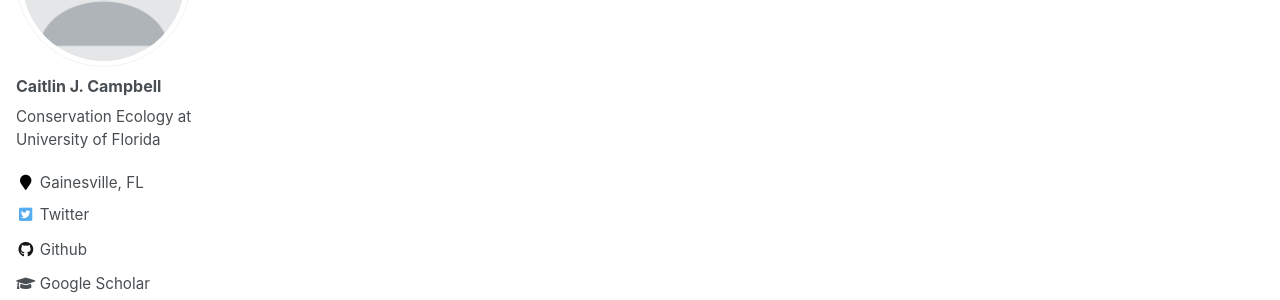
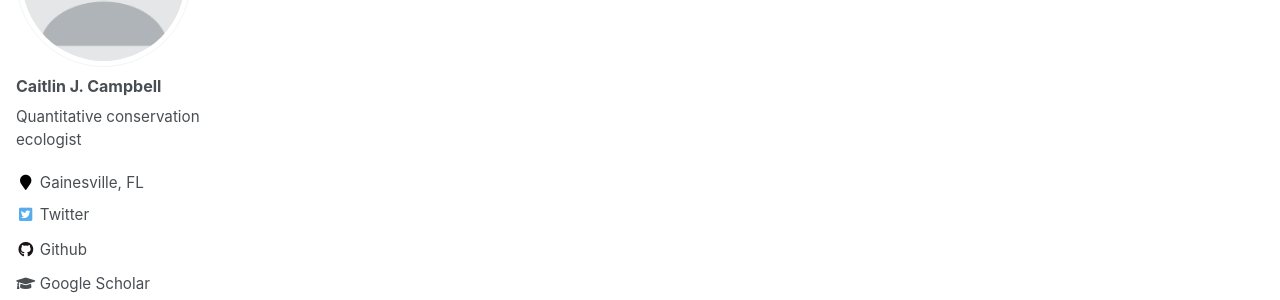
Before and after one commit to cjcampbell/cjcampbell.github.io, a Jekyll site: the page built from docs/_pages/about.md, in a window 1280 px wide. Shown: the part 213-513 px from the top of the page. Built offline with Jekyll 4.4.1, drawn with Linux system fonts in a browser that asks for light colours; some web fonts are replaced.

Commit message:
update bio

```diff
--- a/docs/_config.yml
+++ b/docs/_config.yml
@@ -82,7 +82,7 @@ analytics:
 author:
   name             : "Caitlin J. Campbell"
   avatar           : "profile.png"
-  bio              : "Conservation Ecology at University of Florida"
+  bio              : "Quantitative conservation ecologist"
   location         : "Gainesville, FL"
   employer         :
   pubmed           :
```
